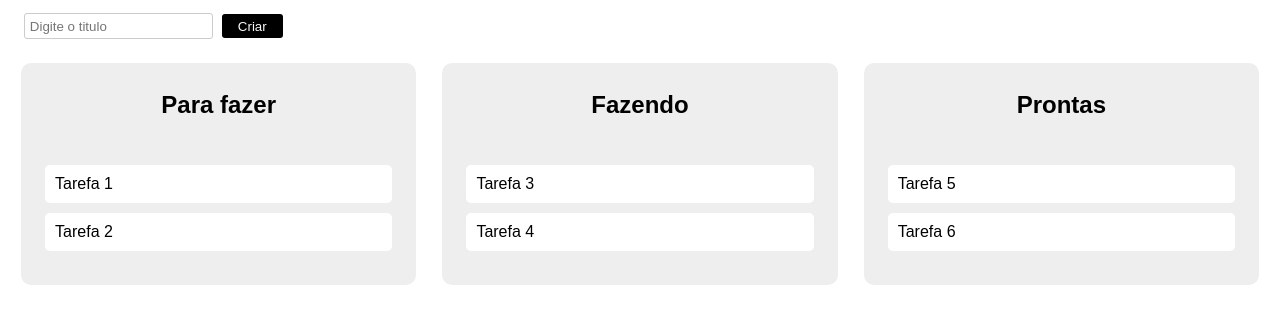
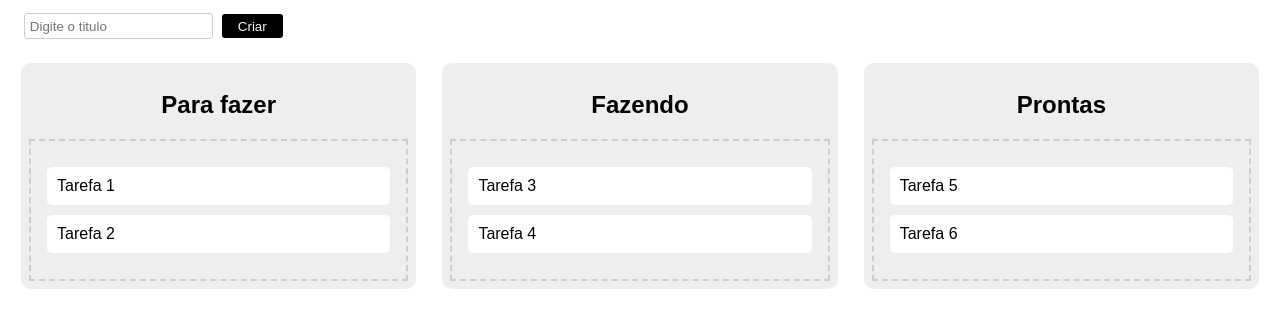
Before and after one commit to joaodantas4/html, a plain HTML site: page aula9/kanban/index.html in a window 1280 px wide. Shown: the part 101-428 px from the top of the page. Drawn offline with Linux system fonts and the light colour scheme.

Commit message:
Add files via upload

```diff
--- a/aula9/kanban/style.css
+++ b/aula9/kanban/style.css
@@ -20,7 +20,7 @@ h1{
     list-style: none;
     margin: 0;
     padding: 1rem;
-    border: 2px #ccc;
+    border: 2px dashed #ccc;
 }
 .tasks li{
     background-color: #fff;
```
